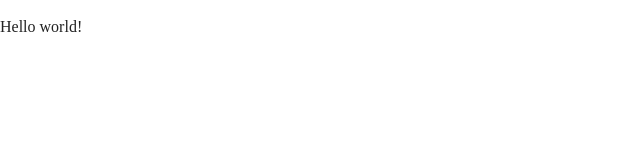
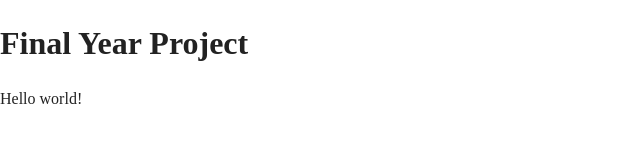
Before and after one commit to ItsSeaJay/final-year-project, a plain HTML site: page index.html in a window 1280 px wide. Shown: the whole page, without its empty margins (0-640 px from the left). Drawn offline with Linux system fonts and the light colour scheme.

Commit message:
Update webmanifest.json and fix formatting

```diff
--- a/index.html
+++ b/index.html
@@ -21,6 +21,10 @@
 		<p class="browserupgrade">You are using an <strong>outdated</strong> browser. Please <a href="https://browsehappy.com/">upgrade your browser</a> to improve your experience and security.</p>
 		<![endif]-->
 
+		<header>
+			<h1>Final Year Project</h1>
+		<header>
+
 		<main>
 			<p>Hello world!</p>
 		</main>
```
Also changed, not shown: site.webmanifest.
